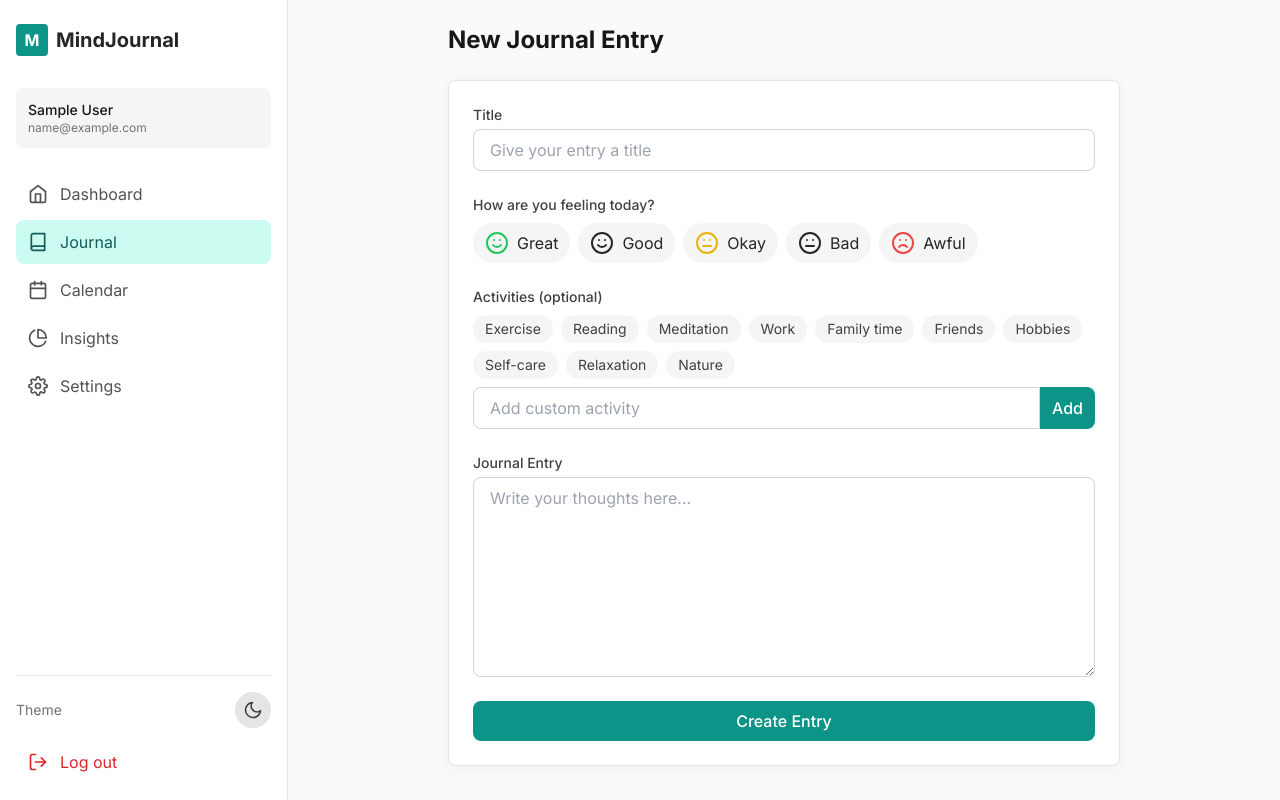
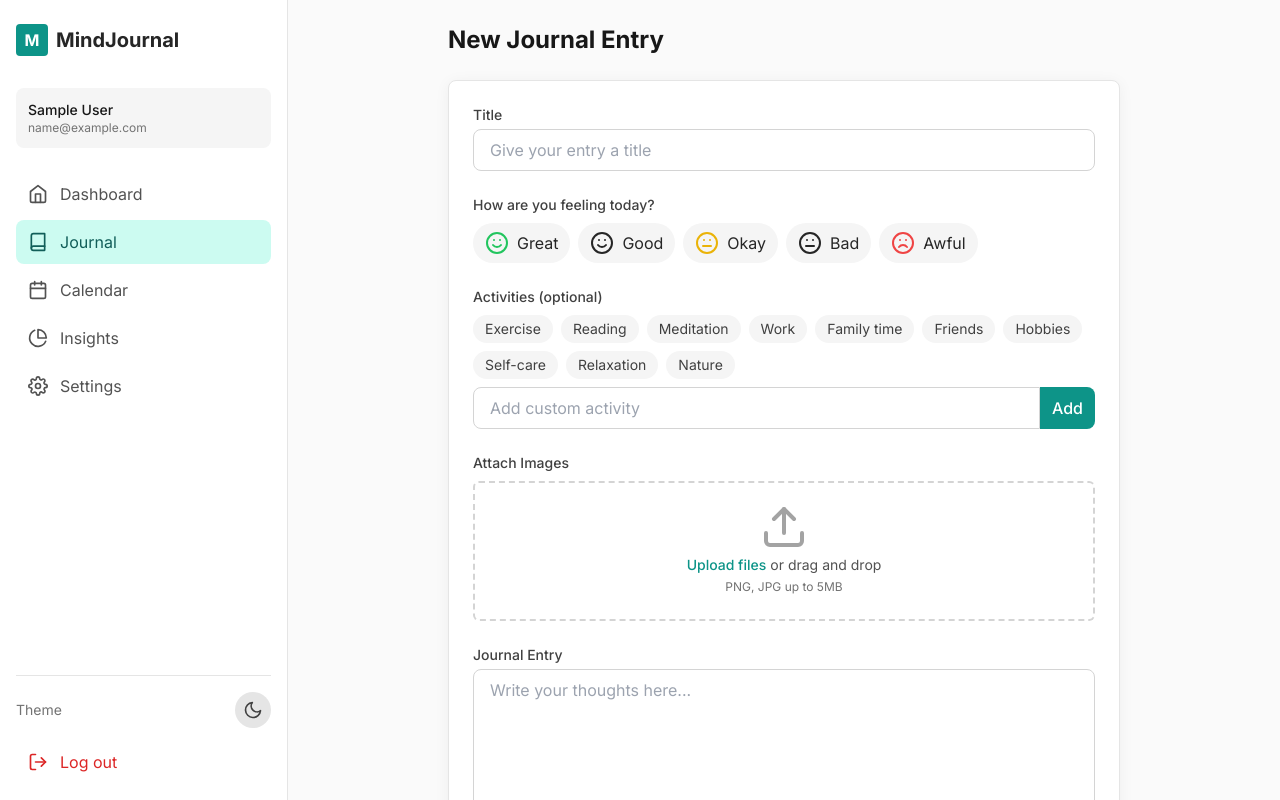
Before and after one commit to utkhere797/MindJournal, a React (Vite) app: page /journal/new in a window 1280 px wide. Shown: the top 800 px of the page. Built offline with nearby package versions, Linux system fonts and the light colour scheme; sample sign-in values are in the browser's storage; a web font is replaced by a local one.

Commit message:
image uploads on Journal entries

```diff
--- a/src/components/journal/EntryForm.jsx
+++ b/src/components/journal/EntryForm.jsx
@@ -1,5 +1,5 @@
 import { useState, useEffect } from 'react'
-import { FiCheck, FiSmile, FiMeh, FiFrown } from 'react-icons/fi'
+import { FiCheck, FiSmile, FiMeh, FiFrown, FiUpload, FiX } from 'react-icons/fi'
 
 const moods = [
   { id: 'great', label: 'Great', icon: <FiSmile className="text-green-500" size={24} />, color: 'bg-green-100 dark:bg-green-900/30 text-green-800 dark:text-green-200' },
@@ -15,10 +15,12 @@ const EntryForm = ({ onSubmit, initialData = {} }) => {
     content: '',
     mood: '',
     activities: [],
+    images: [],
     ...initialData
   })
 
   const [customActivity, setCustomActivity] = useState('')
+  const [imagePreviews, setImagePreviews] = useState(initialData.images || [])
 
   const commonActivities = [
     'Exercise', 'Reading', 'Meditation', 'Work', 'Family time',
@@ -56,10 +58,87 @@ const EntryForm = ({ onSubmit, initialData = {} }) => {
     }
   }
 
-  const handleSubmit = (e) => {
-    e.preventDefault()
-    onSubmit(formData)
-  }
+  const handleImageChange = (e) => {
+    const files = Array.from(e.target.files);
+    if (files.length > 0) {
+      setFormData(prev => ({
+        ...prev,
+        images: [...prev.images, ...files]
+      }));
+
+      const newPreviews = files.map(file => URL.createObjectURL(file));
+      setImagePreviews(prev => [...prev, ...newPreviews]);
+    }
+  };
+
+  const removeImage = (index) => {
+    const imageToRemove = formData.images[index];
+    // If it's a file object, revoke its URL
+    if (imageToRemove instanceof File) {
+      const previewToRemove = imagePreviews[index];
+      URL.revokeObjectURL(previewToRemove);
+    }
+
+    setFormData(prev => {
+      const newImages = [...prev.images];
+      newImages.splice(index, 1);
+      return { ...prev, images: newImages };
+    });
+
+    setImagePreviews(prev => {
+      const newPreviews = [...prev];
+      newPreviews.splice(index, 1);
+      return newPreviews;
+    });
+  };
+
+  const handleSubmit = async (e) => {
+    e.preventDefault();
+
+    // --- Image Upload Logic ---
+    const VITE_CLOUD_NAME = import.meta.env.VITE_CLOUD_NAME;
+    const VITE_UPLOAD_PRESET = import.meta.env.VITE_UPLOAD_PRESET;
+
+    if (!VITE_CLOUD_NAME || !VITE_UPLOAD_PRESET) {
+      console.error("Cloudinary credentials are not set in .env file.");
+      // You might want to show an error to the user here
+      return;
+    }
+
+    const existingImageUrls = formData.images.filter(image => typeof image === 'string');
+    const newImageFiles = formData.images.filter(image => image instanceof File);
+
+    const uploadedImageUrls = [];
+    const uploadPromises = newImageFiles.map(async (image) => {
+      const data = new FormData();
+      data.append('file', image);
+      data.append('upload_preset', VITE_UPLOAD_PRESET);
+
+      try {
+        const res = await fetch(`https://api.cloudinary.com/v1_1/${VITE_CLOUD_NAME}/image/upload`, {
+          method: 'POST',
+          body: data
+        });
+        const file = await res.json();
+        if (file.secure_url) {
+          uploadedImageUrls.push(file.secure_url);
+        }
+      } catch (err) {
+        console.error("Image upload failed:", err);
+        // Handle upload error for individual images if necessary
+      }
+    });
+
+    await Promise.all(uploadPromises);
+
+    // --- Prepare final form data ---
+    const finalFormData = {
+      ...formData,
+      images: [...existingImageUrls, ...uploadedImageUrls],
+    };
+
+    onSubmit(finalFormData);
+  };
 
   return (
     <form onSubmit={handleSubmit} className="space-y-6">
@@ -157,6 +236,45 @@ const EntryForm = ({ onSubmit, initialData = {} }) => {
         </div>
       </div>
 
+      {/* Image Upload */}
+      <div>
+        <label className="block text-sm font-medium text-neutral-700 dark:text-neutral-300 mb-2">
+          Attach Images
+        </label>
+        <div className="mt-1 flex justify-center px-6 pt-5 pb-6 border-2 border-neutral-300 dark:border-neutral-600 border-dashed rounded-md">
+          <div className="space-y-1 text-center">
+            <FiUpload className="mx-auto h-12 w-12 text-neutral-400" />
+            <div className="flex text-sm text-neutral-600 dark:text-neutral-400">
+              <label
+                htmlFor="file-upload"
+                className="relative cursor-pointer bg-white dark:bg-neutral-900 rounded-md font-medium text-primary-600 hover:text-primary-500 focus-within:outline-none focus-within:ring-2 focus-within:ring-offset-2 focus-within:ring-primary-500"
+              >
+                <span>Upload files</span>
+                <input id="file-upload" name="file-upload" type="file" className="sr-only" multiple onChange={handleImageChange} accept="image/png, image/jpeg" />
+              </label>
+              <p className="pl-1">or drag and drop</p>
+            </div>
+            <p className="text-xs text-neutral-500 dark:text-neutral-500">PNG, JPG up to 5MB</p>
+          </div>
+        </div>
+        {imagePreviews.length > 0 && (
+          <div className="mt-4 grid grid-cols-3 gap-4">
+            {imagePreviews.map((preview, index) => (
+              <div key={index} className="relative">
+                <img src={preview} alt={`preview ${index}`} className="h-24 w-full object-cover rounded-md" />
+                <button
+                  type="button"
+                  onClick={() => removeImage(index)}
+                  className="absolute top-1 right-1 bg-red-500 text-white rounded-full p-1"
+                >
+                  <FiX size={16} />
+                </button>
+              </div>
+            ))}
+          </div>
+        )}
+      </div>
+
       {/* Journal Content */}
       <div>
         <label htmlFor="content" className="block text-sm font-medium text-neutral-700 dark:text-neutral-300 mb-1">
--- a/src/pages/EntryDetail.jsx
+++ b/src/pages/EntryDetail.jsx
@@ -120,6 +120,25 @@ const EntryDetail = () => {
               {entry.content}
             </p>
           </div>
+
+          {entry.images && entry.images.length > 0 && (
+            <div className="mt-6">
+              <h3 className="text-sm font-medium text-neutral-700 dark:text-neutral-300 mb-2">
+                Attached Images:
+              </h3>
+              <div className="grid grid-cols-2 sm:grid-cols-3 md:grid-cols-4 gap-4">
+                {entry.images.map((image, index) => (
+                  <a key={index} href={image} target="_blank" rel="noopener noreferrer">
+                    <img
+                      src={image}
+                      alt={`Journal entry image ${index + 1}`}
+                      className="rounded-lg object-cover h-40 w-full hover:opacity-90 transition-opacity"
+                    />
+                  </a>
+                ))}
+              </div>
+            </div>
+          )}
         </div>
       </div>
     </div>
```
Also changed, not shown: 1 other file (tests, documents, lock files or other folders).
